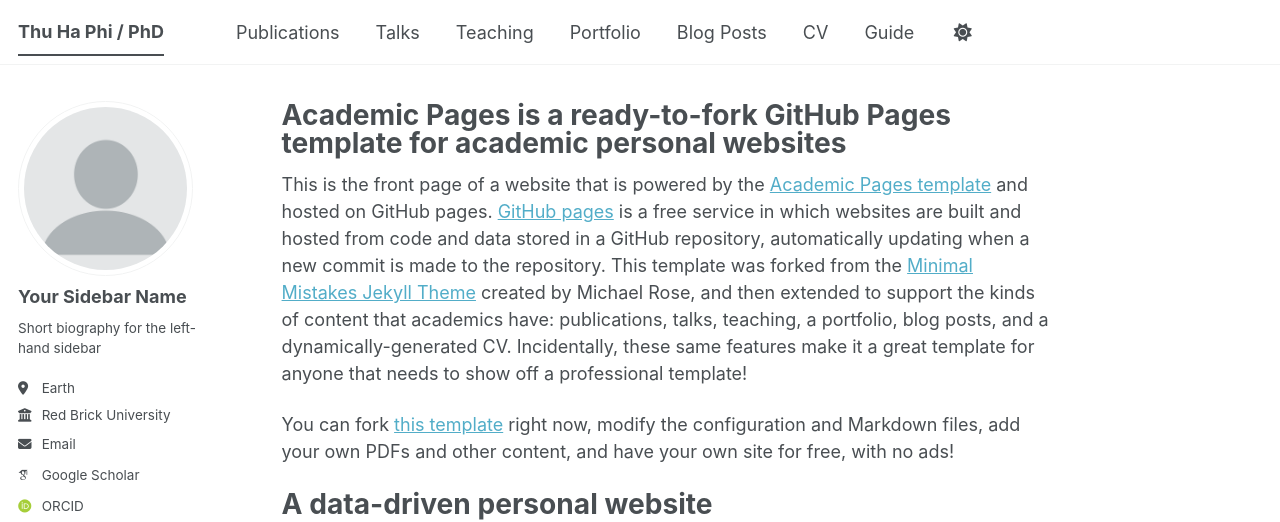
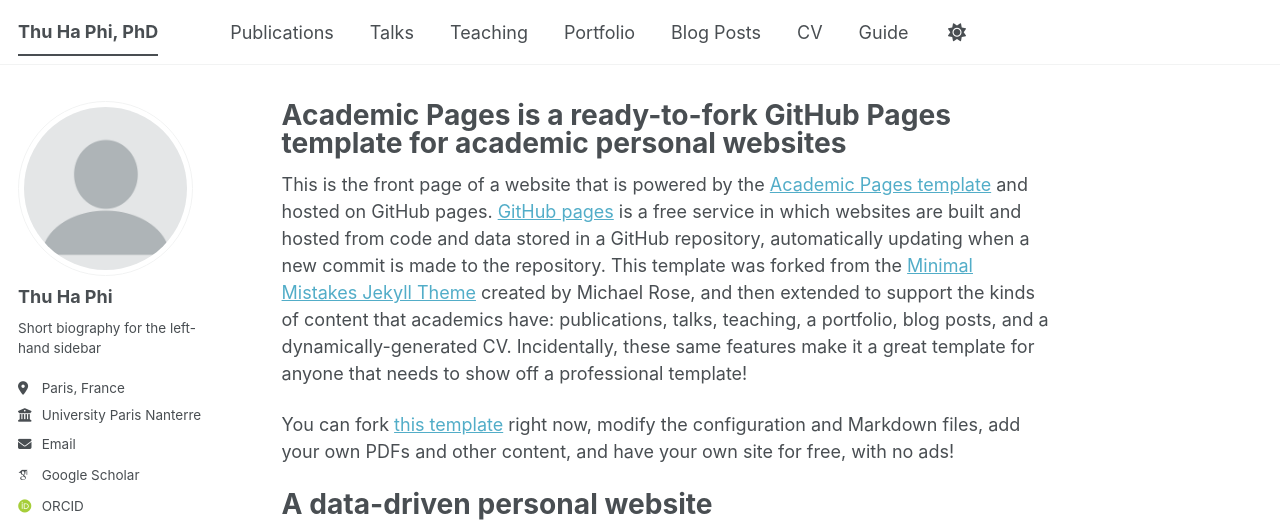
Before and after one commit to ChionanthusRetusus/thuhaphi.github.io, a Jekyll site: the page built from _pages/about.md, in a window 1280 px wide. Shown: the top 522 px of the page. Built offline with Jekyll 4.4.1, drawn with Linux system fonts in a browser that asks for light colours; some web fonts are replaced; a script bundle is joined from its source files by our own code; library files that are not in the unit come from our copies.

Commit message:
Update _config.yml

```diff
--- a/_config.yml
+++ b/_config.yml
@@ -9,7 +9,7 @@
 # Basic Site Settings
 locale                   : "en-US"
 site_theme               : "default" # The available themes options are "default", "air", "sunrise", "mint", "dirt" and "contrast"
-title                    : "Thu Ha Phi / PhD"
+title                    : "Thu Ha Phi, PhD"
 title_separator          : "-"
 name                     : &name "Thu Ha Phi"
 description              : &description "Thu Ha Phi's academic portfolio"   # Update this with a general description of your site, this is the default if not overridden by a page
@@ -24,11 +24,11 @@ repository               : "https://chionanthusretusus.github.io/thuhaphi.github
 author:
   # Biographic information
   avatar           : "profile.png"
-  name             : "Your Sidebar Name"
+  name             : "Thu Ha Phi"
   pronouns         : # example: "she/her"
   bio              : "Short biography for the left-hand sidebar"
-  location         : "Earth"
-  employer         : "Red Brick University"
+  location         : "Paris, France"
+  employer         : "University Paris Nanterre"
   uri              : # URL
   email            : "none@example.org"
 
```
